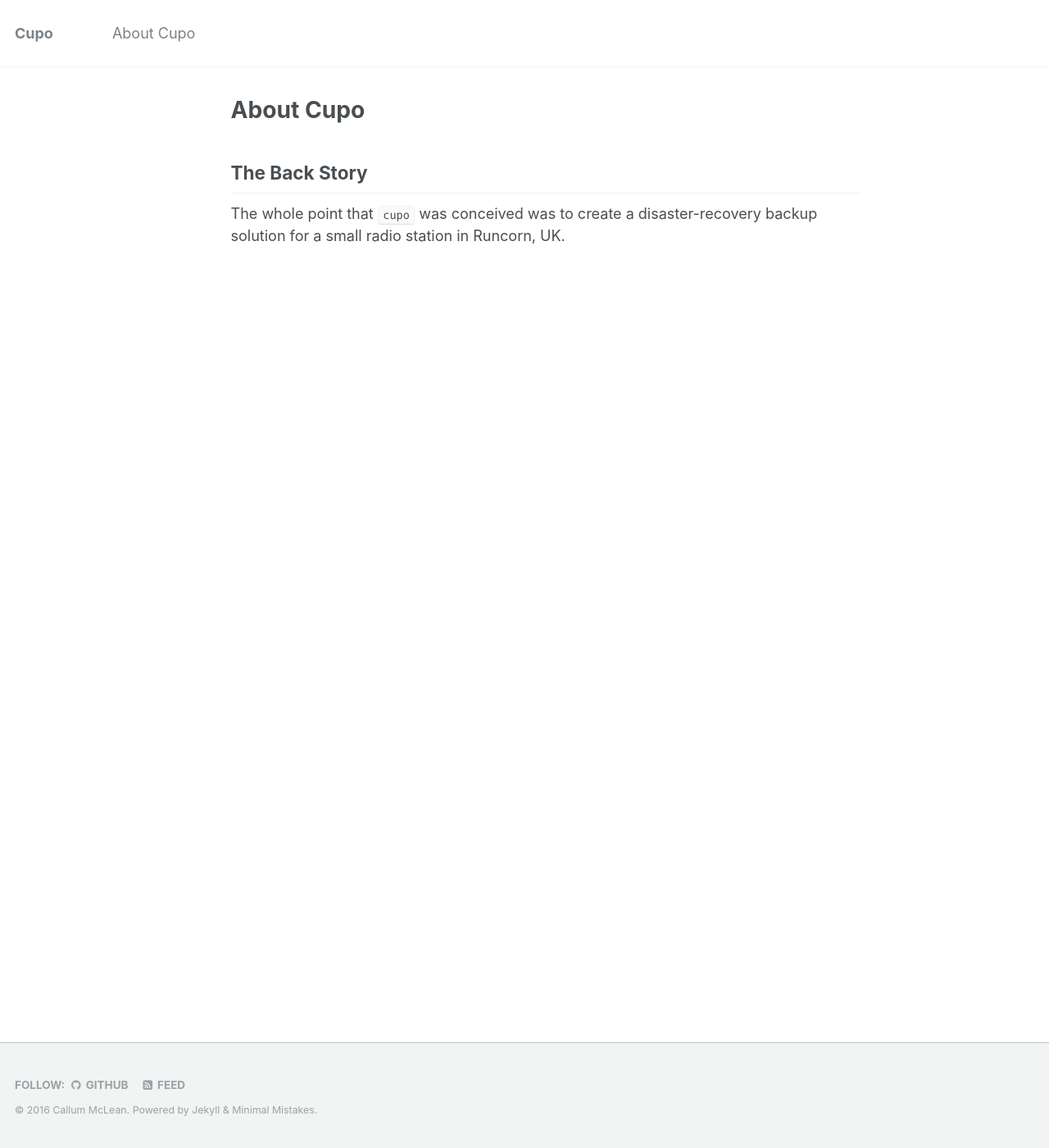
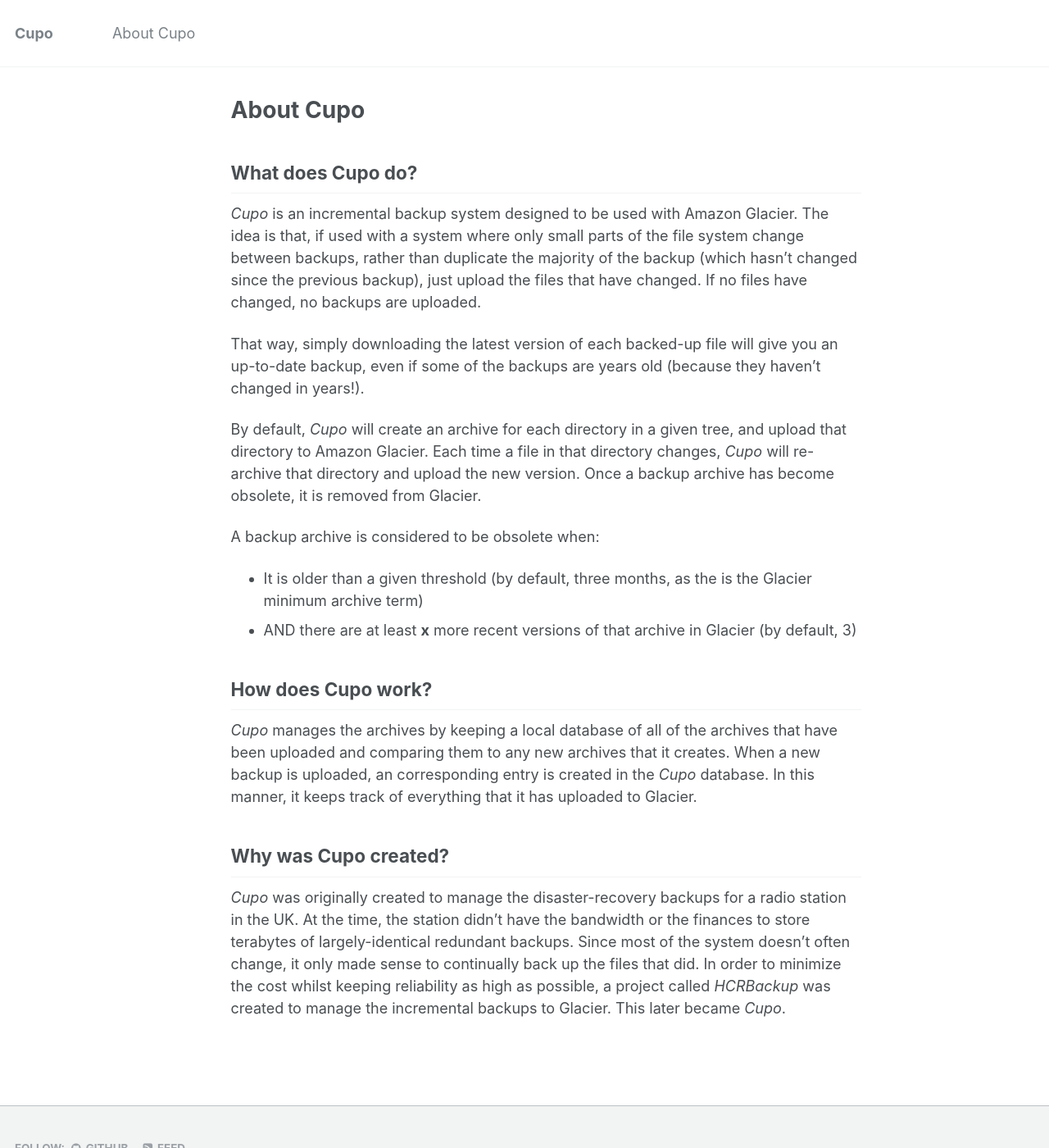
Before and after one commit to hcr923fm/cupo-backup, a Jekyll site: the page built from _pages/about.md, in a window 1280 px wide and 1400 px high. Shown: the whole window at 82% size. Built offline with Jekyll 4.4.1, drawn with Linux system fonts in a browser that asks for light colours.

Commit message:
Wrote about.md

```diff
--- a/_pages/about.md
+++ b/_pages/about.md
@@ -4,5 +4,20 @@ permalink: /about/
 
 # About Cupo
 
-## The Back Story
-The whole point that `cupo` was conceived was to create a disaster-recovery backup solution for a small radio station in Runcorn, UK.
+## What does Cupo do?
+*Cupo* is an incremental backup system designed to be used with Amazon Glacier. The idea is that, if used with a system where only small parts of the file system change between backups, rather than duplicate the majority of the backup (which hasn't changed since the previous backup), just upload the files that have changed. If no files have changed, no backups are uploaded.
+
+That way, simply downloading the latest version of each backed-up file will give you an up-to-date backup, even if some of the backups are years old (because they haven't changed in years!).
+
+By default, *Cupo* will create an archive for each directory in a given tree, and upload that directory to Amazon Glacier. Each time a file in that directory changes, *Cupo* will re-archive that directory and upload the new version. Once a backup archive has become obsolete, it is removed from Glacier.
+
+A backup archive is considered to be obsolete when:
+* It is older than a given threshold (by default, three months, as the is the Glacier minimum archive term)
+* AND there are at least **x** more recent versions of that archive in Glacier (by default, 3)
+
+## How does Cupo work?
+
+*Cupo* manages the archives by keeping a local database of all of the archives that have been uploaded and comparing them to any new archives that it creates. When a new backup is uploaded, an corresponding entry is created in the *Cupo* database. In this manner, it keeps track of everything that it has uploaded to Glacier.
+
+## Why was Cupo created?
+*Cupo* was originally created to manage the disaster-recovery backups for a radio station in the UK. At the time, the station didn't have the bandwidth or the finances to store terabytes of largely-identical redundant backups. Since most of the system doesn't often change, it only made sense to continually back up the files that did. In order to minimize the cost whilst keeping reliability as high as possible, a project called *HCRBackup* was created to manage the incremental backups to Glacier. This later became *Cupo*.
```
